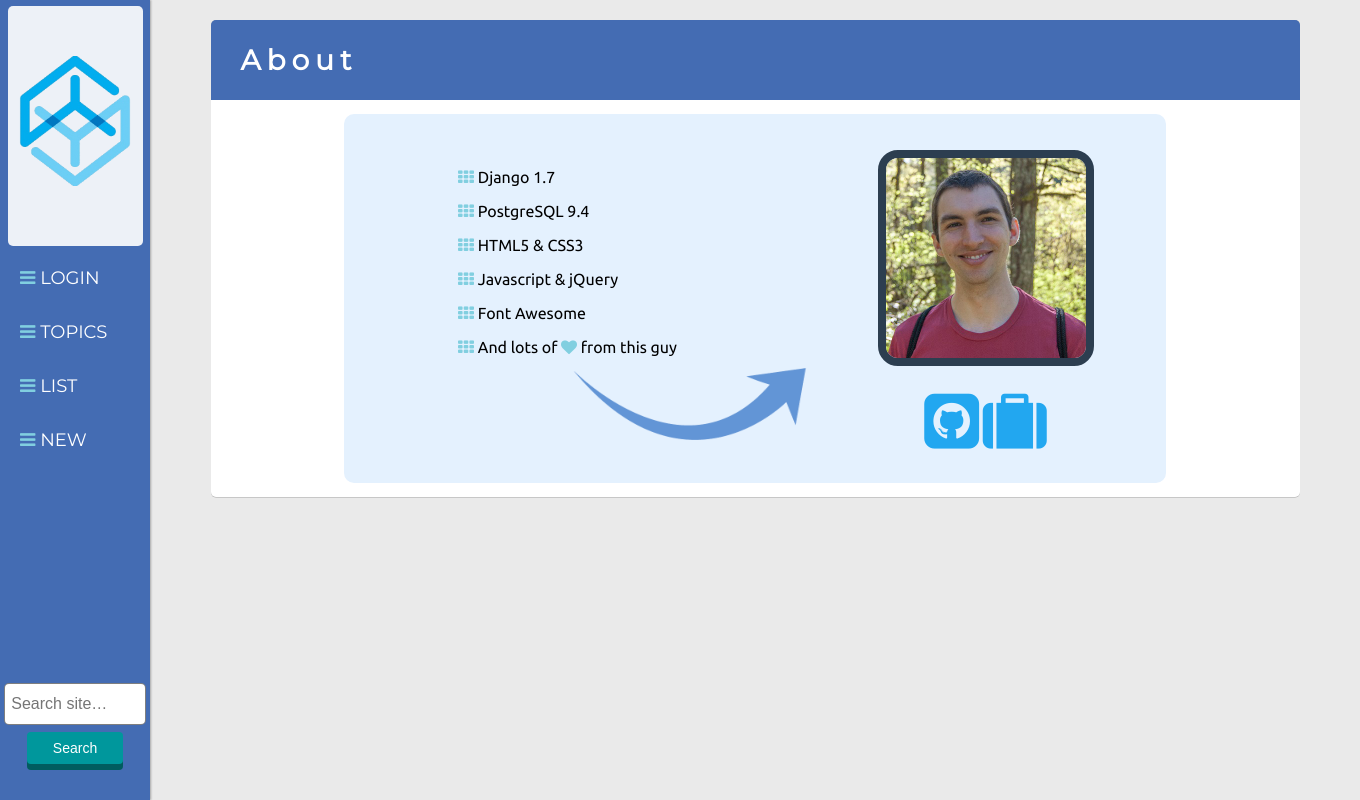
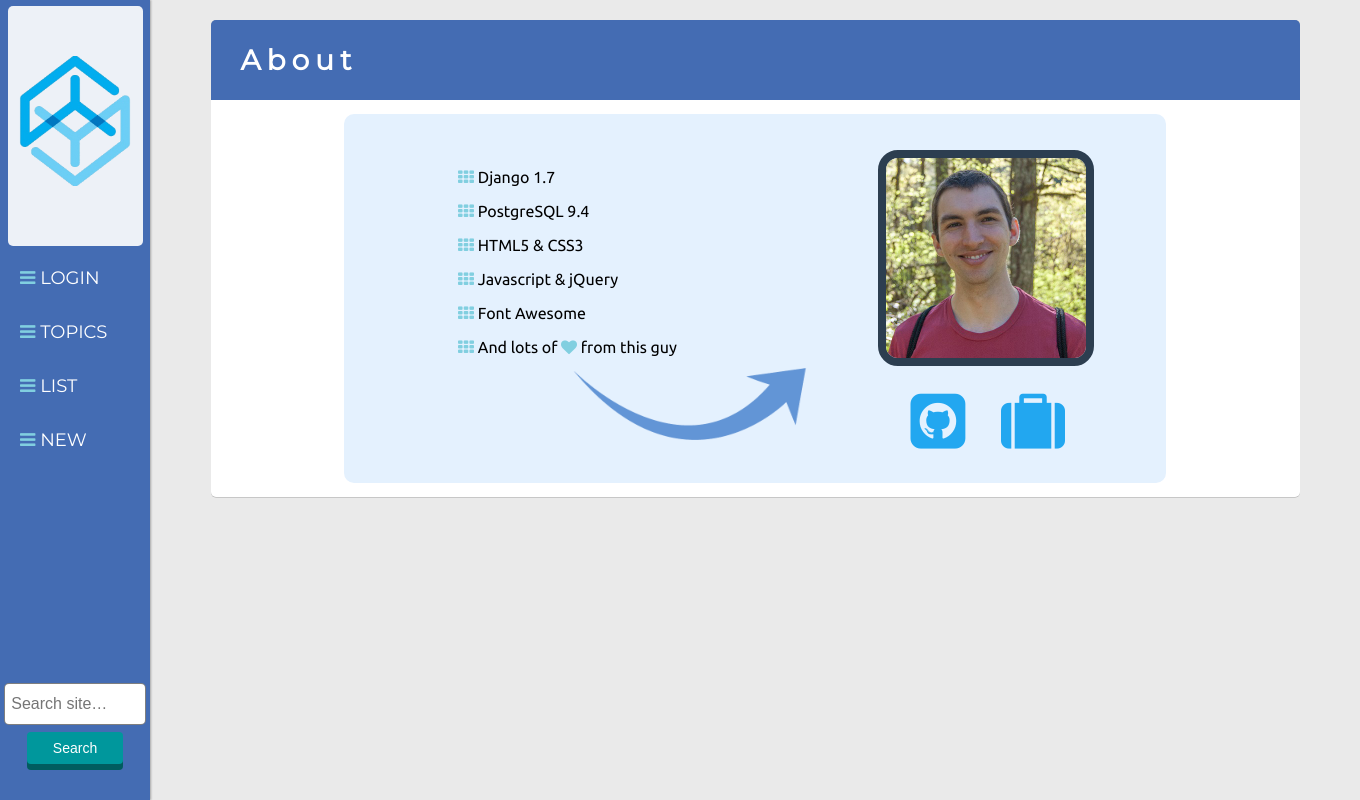
Before and after one commit to galenscovell/Django-Microblogger, a Django app: page /about/ in a window 1360 px wide. Run offline with Django 3.2, Linux system fonts and the light colour scheme; some libraries are stand-ins or nearby versions.

Commit message:
Improve responsive design

```diff
--- a/blog/templates/blog/base.html
+++ b/blog/templates/blog/base.html
@@ -4,6 +4,7 @@
 <html lang="en">
     <head>
         <meta charset="utf8">
+        <meta name="viewport" content="width=device-width, initial-scale=1, maximum-scale=1">
         <title>{{ page_title }} | &#x3BC;Blog</title>
         <link rel="stylesheet" href="{% static 'css/main.css' %}">
         <link href='https://fonts.googleapis.com/css?family=Ubuntu|Montserrat' rel='stylesheet'>
--- a/static/css/main.css
+++ b/static/css/main.css
@@ -302,6 +302,7 @@ h3 {
     position: absolute;
     width: calc(100% - 150px);
     min-height: 100%;
+    min-width: 1190px;
     margin-left: 150px;
     text-align: center;
 }
@@ -381,6 +382,7 @@ h3 {
 }
 
 #about_right span {
+    width: 40%;
     color: #22A7F0;
     transition: 0.2s;
 }
```
